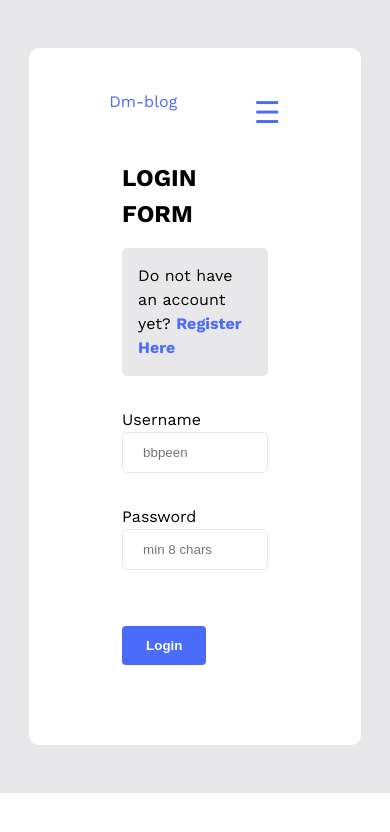
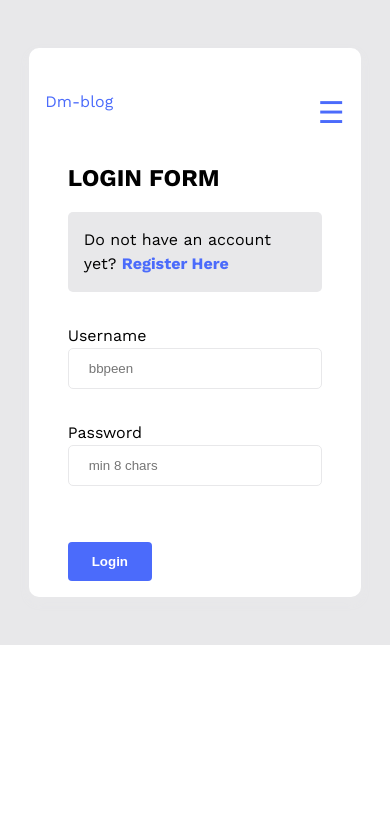
Before and after one commit to dammycute/dm-blog, a React (Vite) app: page /login in a window 390 px wide. Shown: the top 832 px of the page. Built offline with nearby package versions, Linux system fonts and the light colour scheme.

Commit message:
Add: Implement netlify.toml to allow redirection

```diff
--- a/src/App.css
+++ b/src/App.css
@@ -507,6 +507,9 @@ a{
     font-size: 18px;
   }
 
+  .form-ctn{
+    padding: 1rem;
+  }
 
   .form-ctn .ctn{
     display: block;
```
